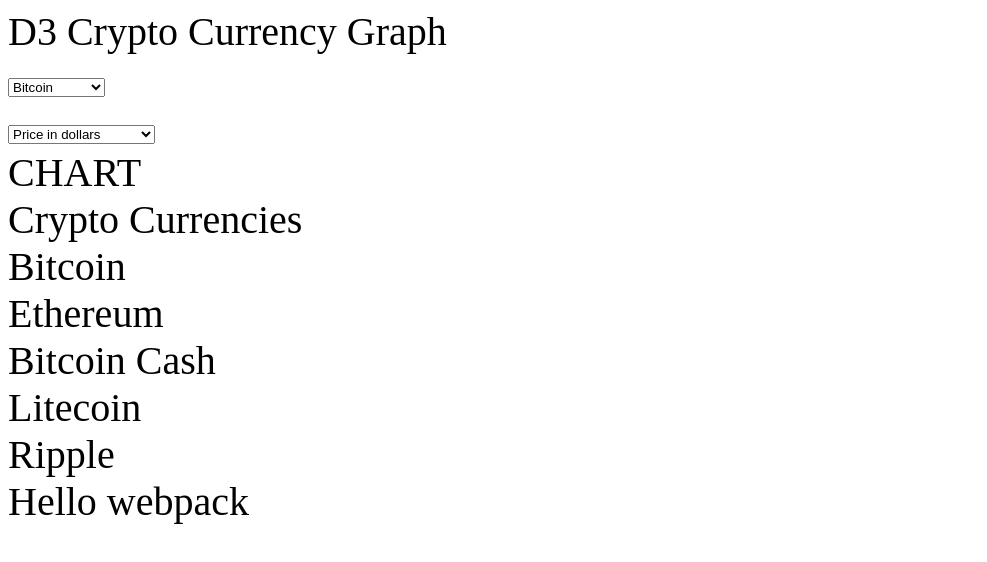
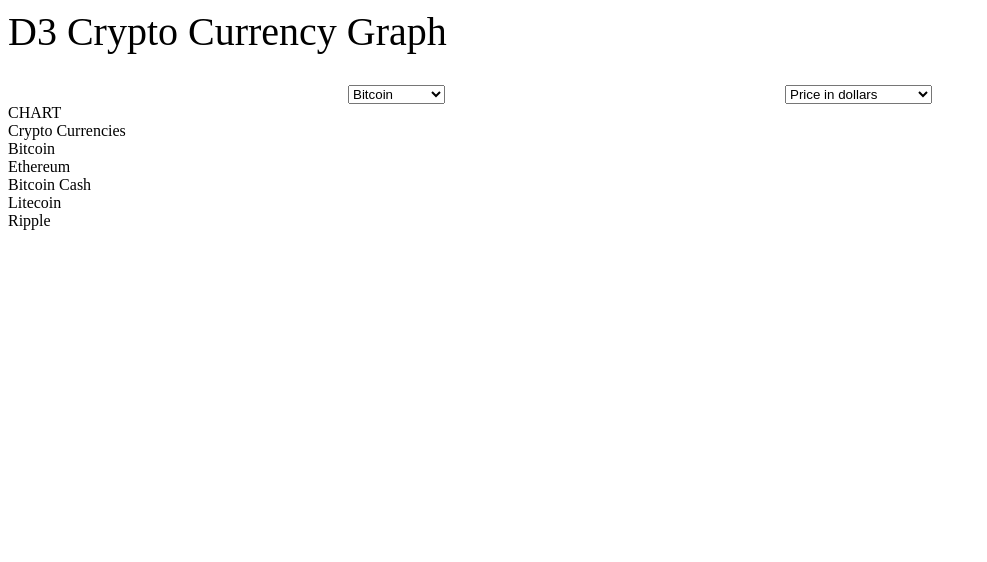
Before and after one commit to 12Starlight/Crypto-Chart, a website built with webpack: page dist/index.html in a window 1280 px wide. Shown: the whole page, without its empty margins (0-987 px from the left). Built offline with Linux system fonts and the light colour scheme; files that its build step writes are made by us from their sources.

Commit message:
Got css to work by adding classes to elements

```diff
--- a/src/index.js
+++ b/src/index.js
@@ -1,11 +1,14 @@
 import _ from 'lodash';
+import './style.css'
 import { test, bitcoin, cancelBitcoin, cancelBitcoinToken } from './api';
 
 
 function component() {
   const element = document.createElement('div');
 
-    element.innerHTML = _.join(['Hello', 'webpack'], ' ');
+    // element.innerHTML = _.join(['Hello', 'webpack'], ' ');
+    element.classList.add('title');
+    element.classList.add('selections-wrapper')
 
   return element;
 }
--- a/src/style.css
+++ b/src/style.css
@@ -1,3 +1,10 @@
-body {
+.title {
   font-size: 40px;
+  margin: 0 0 30px 0;
 }
+
+.selections-wrapper {
+  display: flex;
+  flex-direction: row;
+  justify-content: space-evenly;
+}
```
Also changed, not shown: dist/bundle.js, dist/index.html.
